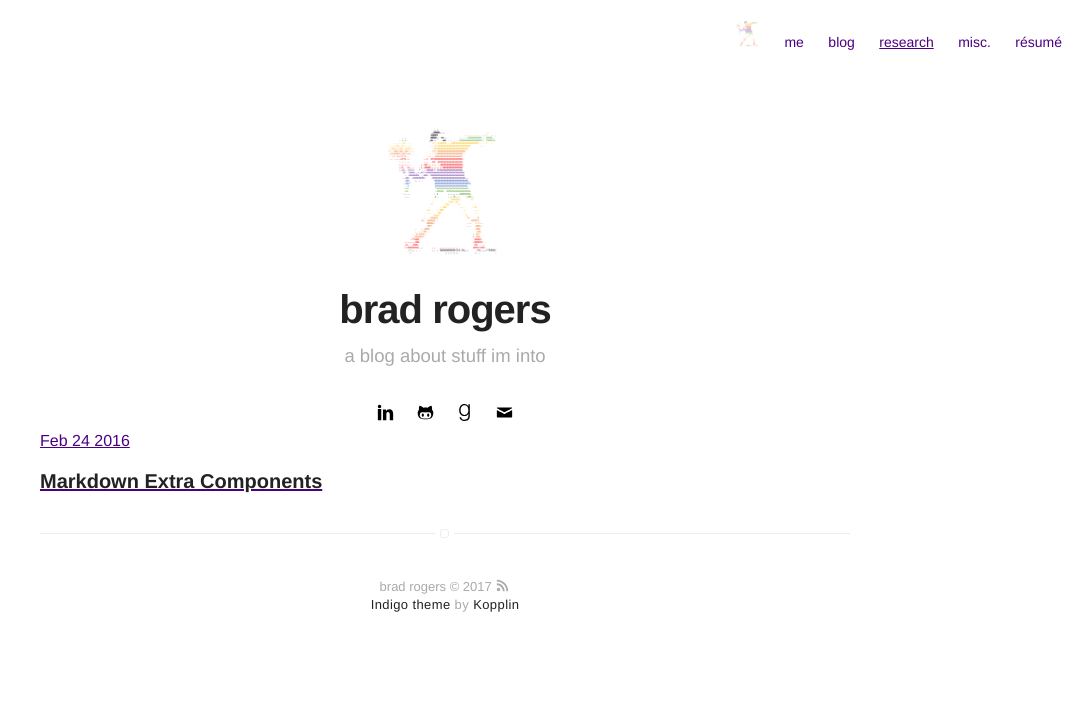
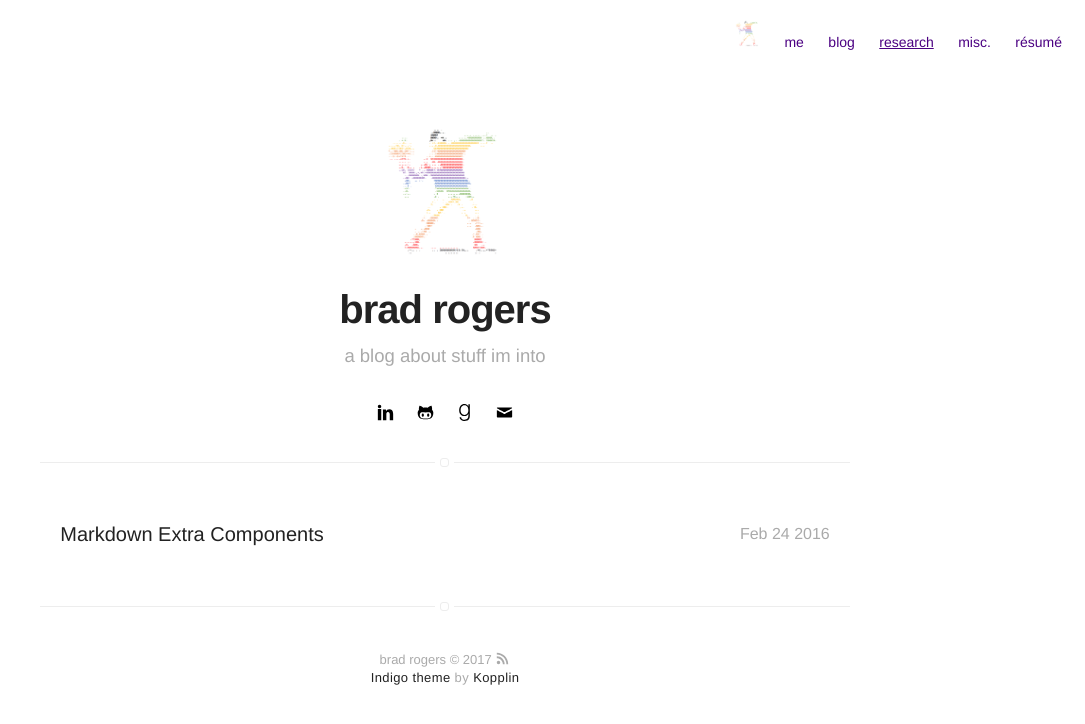
Before and after one commit to bradical3/bradical3.github.io, a Jekyll site: the page built from research/index.html, in a window 1280 px wide. Shown: the top 724 px of the page, without its empty margins (195-1280 px from the left). Built offline with Jekyll 4.4.1, drawn with Linux system fonts in a browser that asks for light colours.

Commit message:
Update home-blog-projects.sass

```diff
--- a/_sass/pages/home-blog-projects.sass
+++ b/_sass/pages/home-blog-projects.sass
@@ -1,6 +1,7 @@
 .home,
 .blog,
-.projects
+.projects,
+.research,
     margin-top: 125px
 
     > .list
@@ -25,7 +26,8 @@
 
 .home > .list,
 .blog > .list,
-.projects > .list
+.projects > .list,
+.research > .list
     > .item
         display: block
         width: 95%
@@ -63,7 +65,8 @@
         color: $alpha
 
 .blog > .list > .item > .url,
-.projects > .list > .item > .url
+.projects > .list > .item > .url,
+.research > .list > .item > .url
     > .title
         display: inline
 
```
